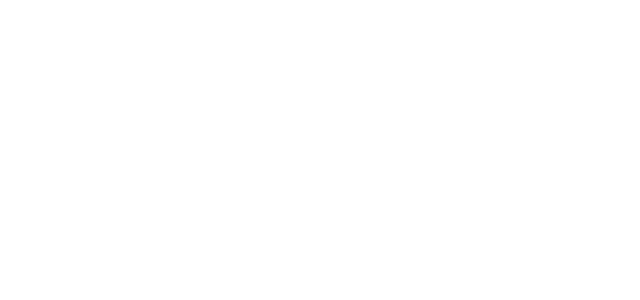
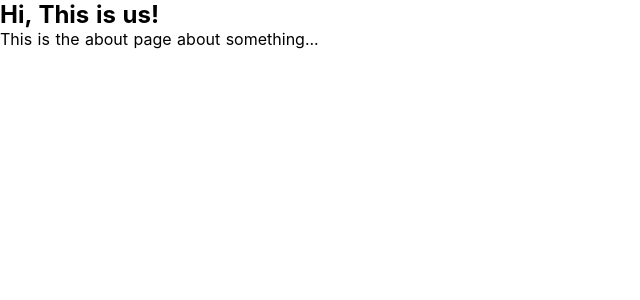
Before and after one commit to BoMarconiHenriksen/nuxt_and_storyblok, a Nuxt app in the folder storyblok-blog/: page /about in a window 1280 px wide. Before the commit this address had no page. Shown: the top 300 px of the page, without its empty margins (0-640 px from the left). Built offline with nearby package versions, Linux system fonts and the light colour scheme.

Commit message:
Added page structure and about page

```diff
--- /dev/null
+++ b/storyblok-blog/pages/about/index.vue
@@ -0,0 +1,6 @@
+<template>
+    <section id="about-page">
+        <h1>Hi, This is us!</h1>
+        <p>This is the about page about something...</p>
+    </section>
+</template>
```
Also changed, not shown: storyblok-blog/pages/_postId/index.vue (added).
